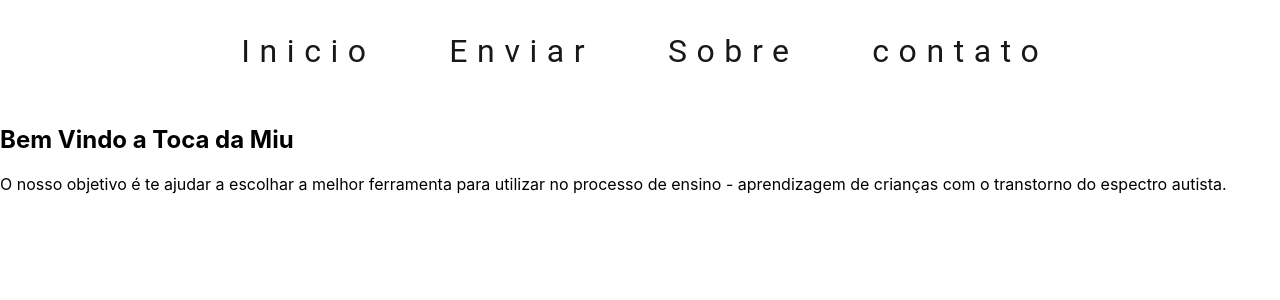
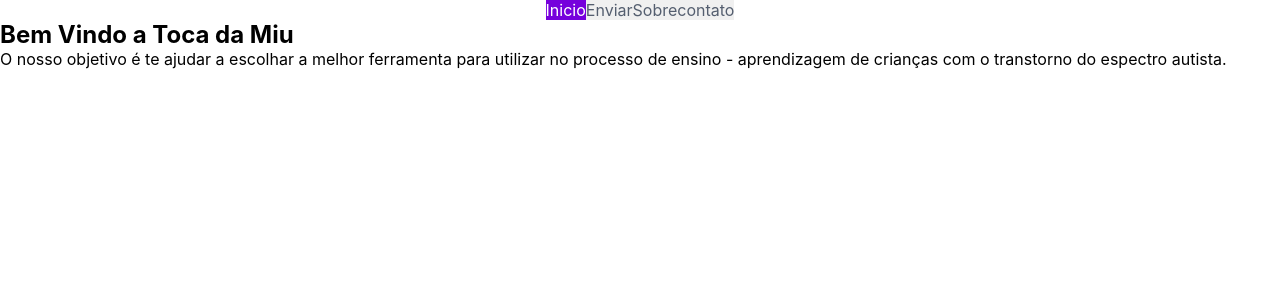
Before and after one commit to DanteBorges/TocaDaMiu, a React (Create React App) app: page / in a window 1280 px wide. Shown: the top 300 px of the page. Built offline with nearby package versions, Linux system fonts and the light colour scheme.

Commit message:
navbar styling

```diff
--- a/src/components/navbar/index.js
+++ b/src/components/navbar/index.js
@@ -6,30 +6,55 @@ const Navbar = () => (
   <nav className="navbar">
     <NavLink
       exact
-      activeClassName="navbar__link--active"
-      className="navbar__link"
-
+      style={({ isActive }) =>
+        isActive
+          ? {
+              color: "#fff",
+              background: "#7600dc",
+            }
+          : { color: "#545e6f", background: "#f0f0f0" }
+      }
       to="/"
     >
       Inicio
     </NavLink>
     <NavLink
-      activeClassName="navbar__link--active"
-      className="navbar__link"
+      style={({ isActive }) =>
+        isActive
+          ? {
+              color: "#0000FF",
+              textDecoration: "inline",
+            }
+          : { color: "#545e6f", background: "#f0f0f0", textDecoration: "none",
+
+         }
+      }
       to="/enviar"
     >
       Enviar
     </NavLink>
     <NavLink
-      activeClassName="navbar__link--active"
-      className="navbar__link"
+      style={({ isActive }) =>
+        isActive
+          ? {
+              color: "#fff",
+              background: "#7600dc",
+            }
+          : { color: "#545e6f", background: "#f0f0f0" }
+      }
       to="/sobre"
     >
       Sobre
     </NavLink>
     <NavLink
-      activeClassName="navbar__link--active"
-      className="navbar__link"
+      style={({ isActive }) =>
+        isActive
+          ? {
+              color: "#fff",
+              background: "#7600dc",
+            }
+          : { color: "#545e6f", background: "#f0f0f0" }
+      }
       to="/contato"
     >
       contato
--- a/src/components/navbar/styles.css
+++ b/src/components/navbar/styles.css
@@ -13,15 +13,28 @@
     text-decoration: none;
     letter-spacing: .3em;
     text-indent: .3em;
-    color: #181818;
+    color: white;
     border-bottom: 3px solid transparent;
   }
 
-  .navbar__link:hover {
+  .navbar__link_active {
+    margin: 1em;
+    font-size: 2em;
+    font-family: 'Roboto', sans-serif;
+    cursor: pointer;
+    text-decoration: none;
+    letter-spacing: .3em;
+    text-indent: .3em;
+    color: red;
+    border-bottom: 3px solid transparent;
+    text-decoration: underline;
+  }
+
+  /* .navbar__link:hover {
     transform: translateY(-2px);
   }
 
   .navbar__link--active {
     border-bottom: 3px solid #29b6f6;
     transition: border-bottom .5s ease-in-out;
-  }
+  } */
--- a/src/index.css
+++ b/src/index.css
@@ -1,13 +1,20 @@
 body {
-  margin: 0;
-  font-family: -apple-system, BlinkMacSystemFont, 'Segoe UI', 'Roboto', 'Oxygen',
-    'Ubuntu', 'Cantarell', 'Fira Sans', 'Droid Sans', 'Helvetica Neue',
+  font-family: -apple-system, BlinkMacSystemFont, "Segoe UI", "Roboto", "Oxygen",
+    "Ubuntu", "Cantarell", "Fira Sans", "Droid Sans", "Helvetica Neue",
     sans-serif;
-  -webkit-font-smoothing: antialiased;
-  -moz-osx-font-smoothing: grayscale;
+  height: 100vh;
 }
 
-code {
-  font-family: source-code-pro, Menlo, Monaco, Consolas, 'Courier New',
-    monospace;
+* {
+  margin: 0;
+  padding: 0;
+  box-sizing: border-box;
 }
+
+a {
+  text-decoration: none;
+}
+
+li {
+  list-style: none;
+}
--- a/src/pages/home/style.css
+++ b/src/pages/home/style.css
@@ -0,0 +1,3 @@
+.home {
+    height: 100vw;
+}
```
